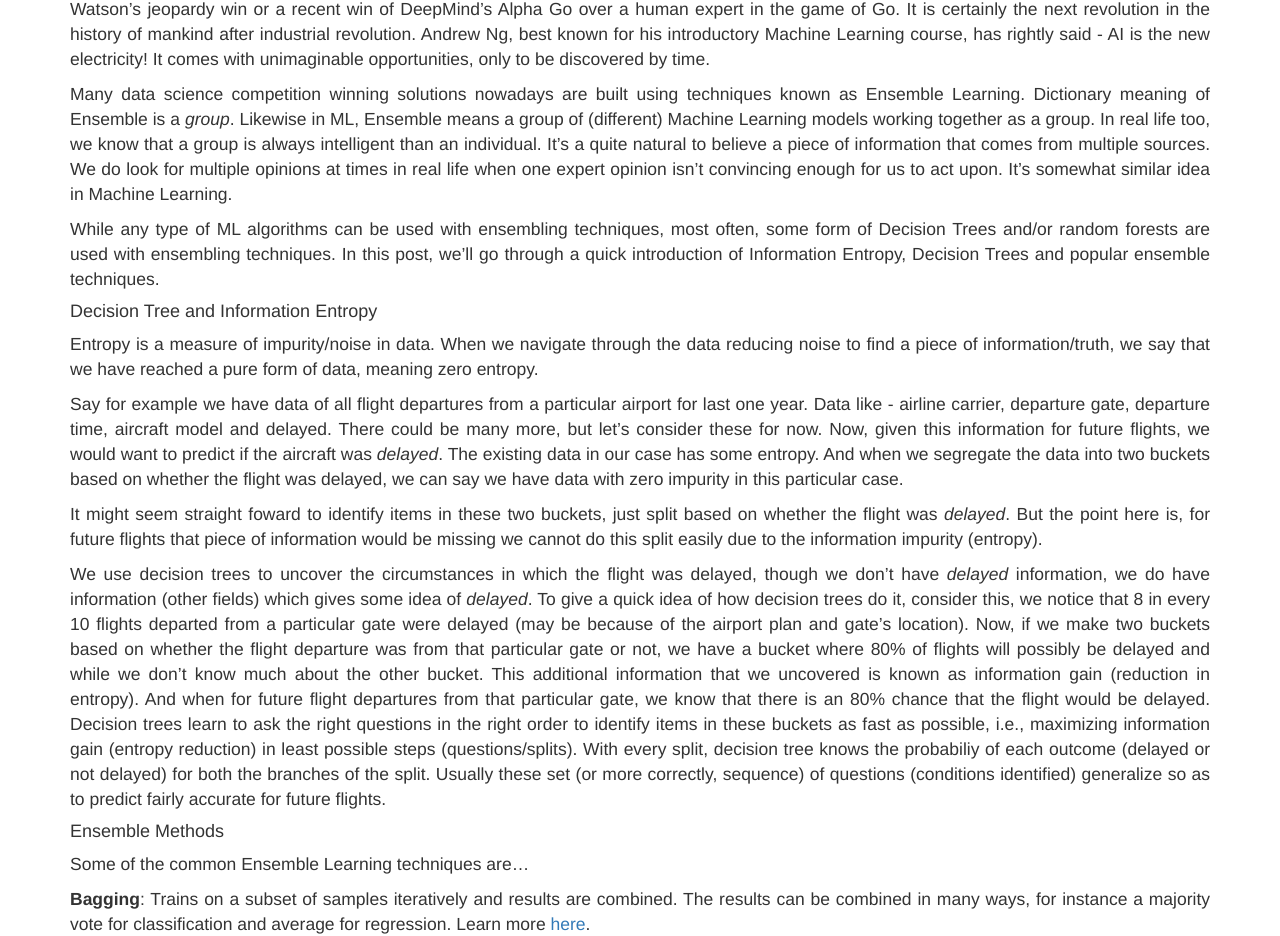
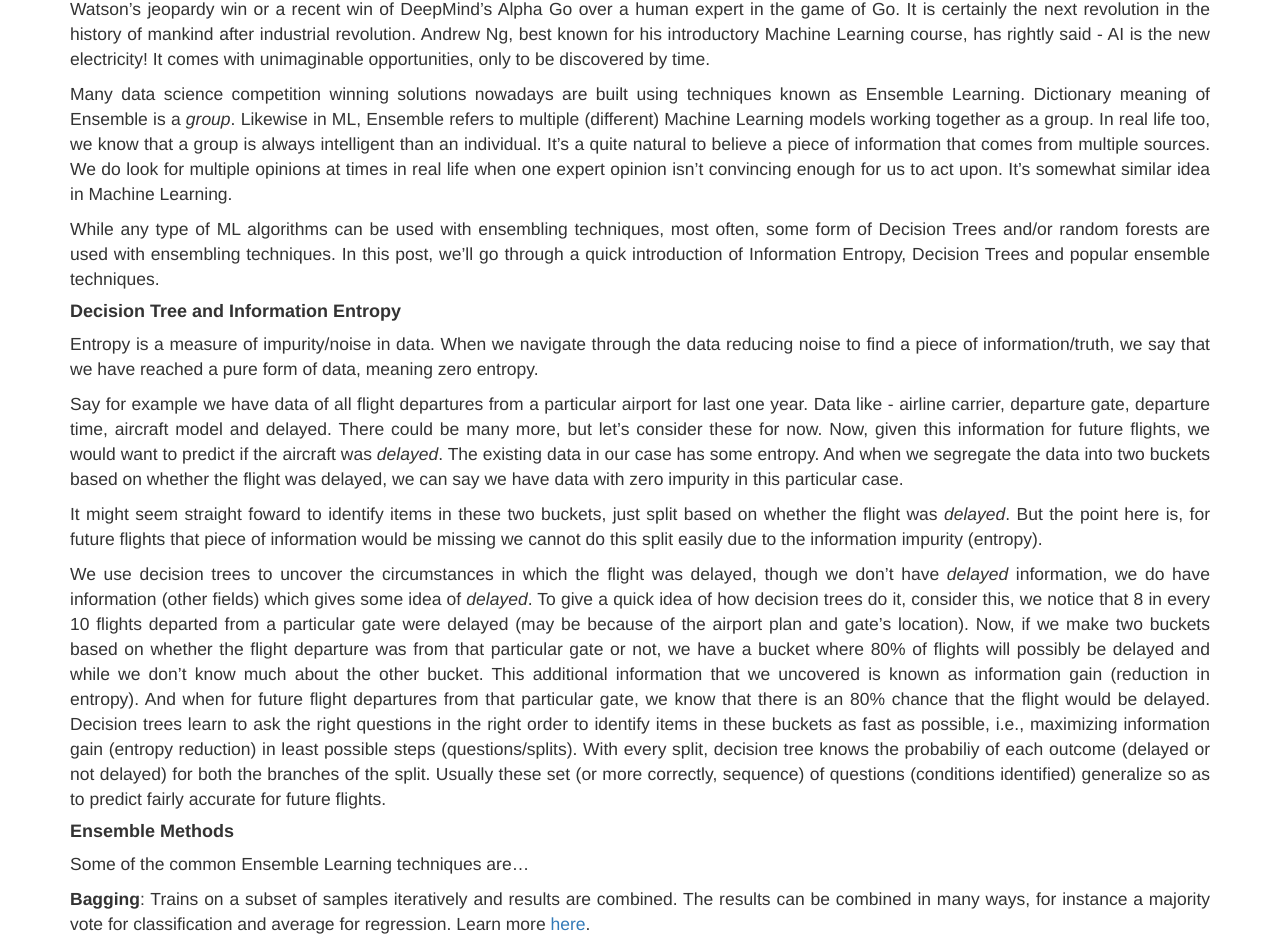
Before and after one commit to devm1023/ML_project, a Jekyll site: the page built from _posts/2017-06-03-introduction-to-ensemble-learning-methods-in-ml.markdown, in a window 1280 px wide. Shown: the part 456-1392 px from the top of the page. Built offline with Jekyll 4.4.1, drawn with Linux system fonts in a browser that asks for light colours; nearby versions of some CDN libraries; comment, search, counter and statistics services are not loaded.

Commit message:
ensemble learning post improved

```diff
--- a/_posts/2017-06-03-introduction-to-ensemble-learning-methods-in-ml.markdown
+++ b/_posts/2017-06-03-introduction-to-ensemble-learning-methods-in-ml.markdown
@@ -6,11 +6,11 @@ date: 2017-06-03
 
 Machine Learning is advancing at a rapid pace day by day. It never ceases to surprise with newer breakthroughs from time to time. Be it IBM Watson's jeopardy win or a recent win of DeepMind's Alpha Go over a human expert in the game of Go. It is certainly the next revolution in the history of mankind after industrial revolution. Andrew Ng, best known for his introductory Machine Learning course, has rightly said - AI is the new electricity! It comes with unimaginable opportunities, only to be discovered by time.
 
-Many data science competition winning solutions nowadays are built using techniques known as Ensemble Learning. Dictionary meaning of Ensemble is a _group_. Likewise in ML, Ensemble means a group of (different) Machine Learning models working together as a group. In real life too, we know that a group is always intelligent than an individual. It's a quite natural to believe a piece of information that comes from multiple sources. We do look for multiple opinions at times in real life when one expert opinion isn't convincing enough for us to act upon. It's somewhat similar idea in Machine Learning.
+Many data science competition winning solutions nowadays are built using techniques known as Ensemble Learning. Dictionary meaning of Ensemble is a _group_. Likewise in ML, Ensemble refers to multiple (different) Machine Learning models working together as a group. In real life too, we know that a group is always intelligent than an individual. It's a quite natural to believe a piece of information that comes from multiple sources. We do look for multiple opinions at times in real life when one expert opinion isn't convincing enough for us to act upon. It's somewhat similar idea in Machine Learning.
 
 While any type of ML algorithms can be used with ensembling techniques, most often, some form of Decision Trees and/or random forests are used with ensembling techniques. In this post, we'll go through a quick introduction of Information Entropy, Decision Trees and popular ensemble techniques.
 
-#### Decision Tree and Information Entropy
+#### __Decision Tree and Information Entropy__
 Entropy is a measure of impurity/noise in data. When we navigate through the data reducing noise to find a piece of information/truth, we say that we have reached a pure form of data, meaning zero entropy.
 
 Say for example we have data of all flight departures from a particular airport for last one year. Data like - airline carrier, departure gate, departure time, aircraft model and delayed. There could be many more, but let's consider these for now. Now, given this information for future flights, we would want to predict if the aircraft was _delayed_. The existing data in our case has some entropy. And when we segregate the data into two buckets based on whether the flight was delayed, we can say we have data with zero impurity in this particular case.
@@ -19,7 +19,7 @@ It might seem straight foward to identify items in these two buckets, just split
 
 We use decision trees to uncover the circumstances in which the flight was delayed, though we don't have _delayed_ information, we do have information (other fields) which gives some idea of _delayed_. To give a quick idea of how decision trees do it, consider this, we notice that 8 in every 10 flights departed from a particular gate were delayed (may be because of the airport plan and gate's location). Now, if we make two buckets based on whether the flight departure was from that particular gate or not, we have a bucket where 80% of flights will possibly be delayed and while we don't know much about the other bucket. This additional information that we uncovered is known as information gain (reduction in entropy). And when for future flight departures from that particular gate, we know that there is an 80% chance that the flight would be delayed. Decision trees learn to ask the right questions in the right order to identify items in these buckets as fast as possible, i.e., maximizing information gain (entropy reduction) in least possible steps (questions/splits). With every split, decision tree knows the probabiliy of each outcome (delayed or not delayed) for both the branches of the split. Usually these set (or more correctly, sequence) of questions (conditions identified) generalize so as to predict fairly accurate for future flights.
 
-#### Ensemble Methods
+#### __Ensemble Methods__
 Some of the common Ensemble Learning techniques are...
 
 __Bagging__: Trains on a subset of samples iteratively and results are combined. The results can be combined in many ways, for instance a majority vote for classification and average for regression. Learn more <A href="https://en.wikipedia.org/wiki/Bootstrap_aggregating" target="_blank">here</A>.
```
